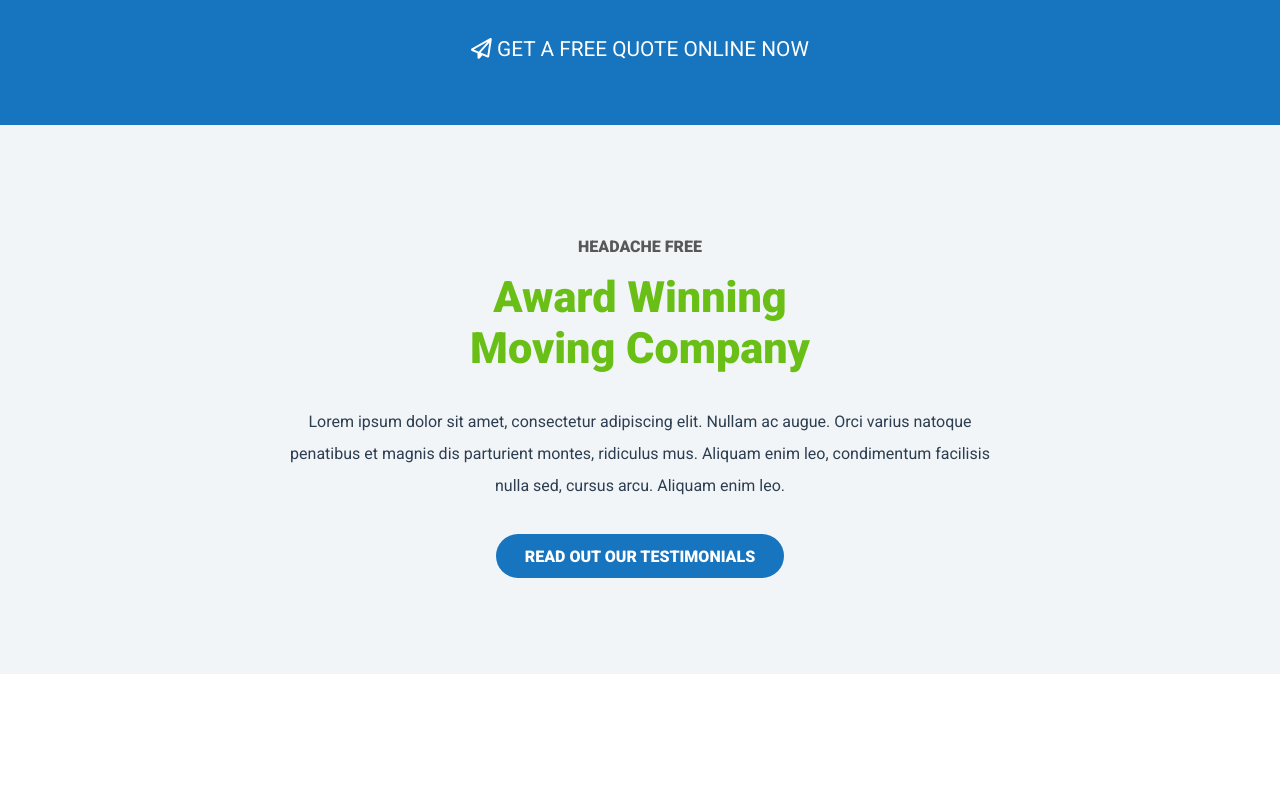
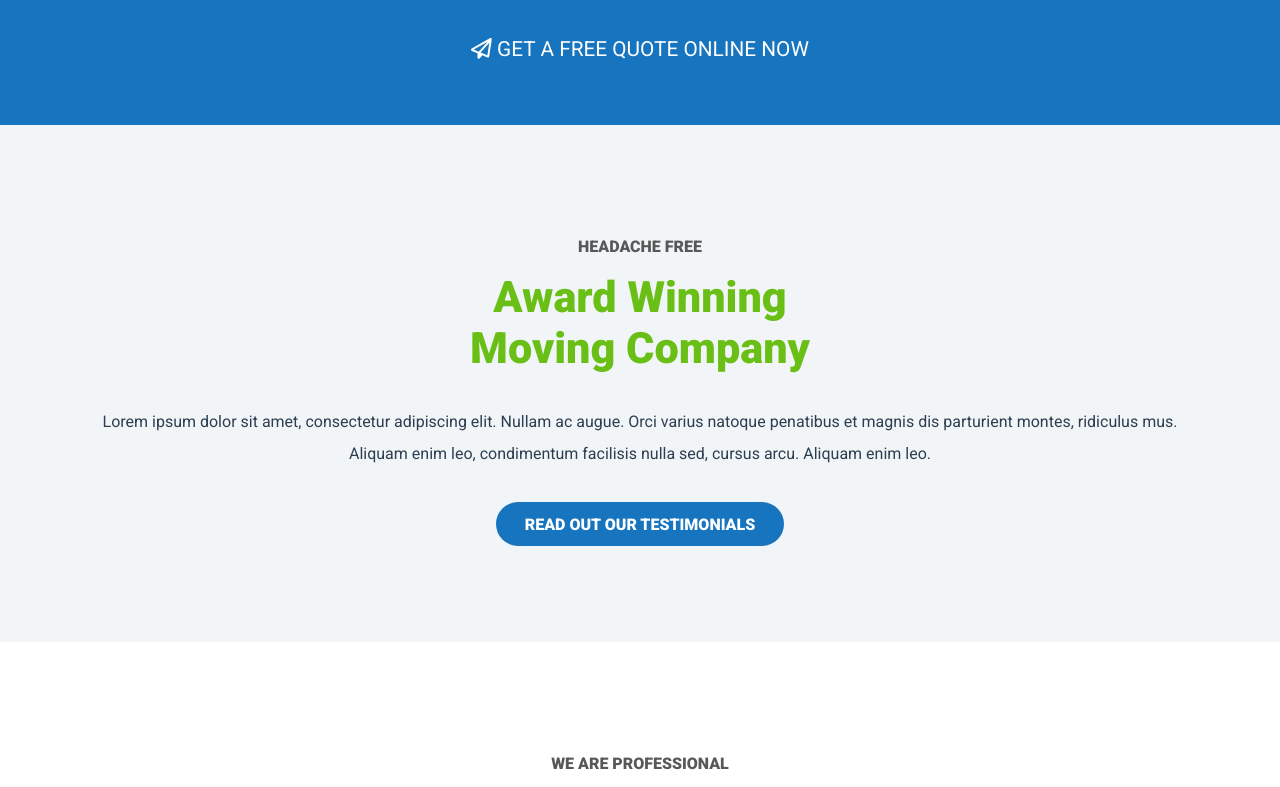
Before and after one commit to Hugocod/proj-html-vuejs, a Vue app: page / in a window 1280 px wide. Shown: the part 680-1467 px from the top of the page. Built offline with nearby package versions, Linux system fonts and the light colour scheme.

Commit message:
fixed wrapper

```diff
--- a/src/main.js
+++ b/src/main.js
@@ -13,7 +13,4 @@ import App from "./App.vue";
 
 library.add(fas, fab, far);
 
-/*
-createApp(App).component("FontAwesomeIcon", FontAwesomeIcon).mount("#app"); */
-
 createApp(App).use(AOS.init()).component("FontAwesomeIcon", FontAwesomeIcon).mount("#app");
--- a/src/scss/_resources.scss
+++ b/src/scss/_resources.scss
@@ -17,8 +17,11 @@ $color-white: white;
 /////////////////////////////////////////////////////////////////// MIXINS
 
 @mixin wrapper-size {
-    width: 90%;
+    max-width: 1350px;
     margin: 0 auto;
+    @media screen and (max-width: 1350px) {
+        width: 90%;
+    }
 }
 
 @mixin title-big {
```
